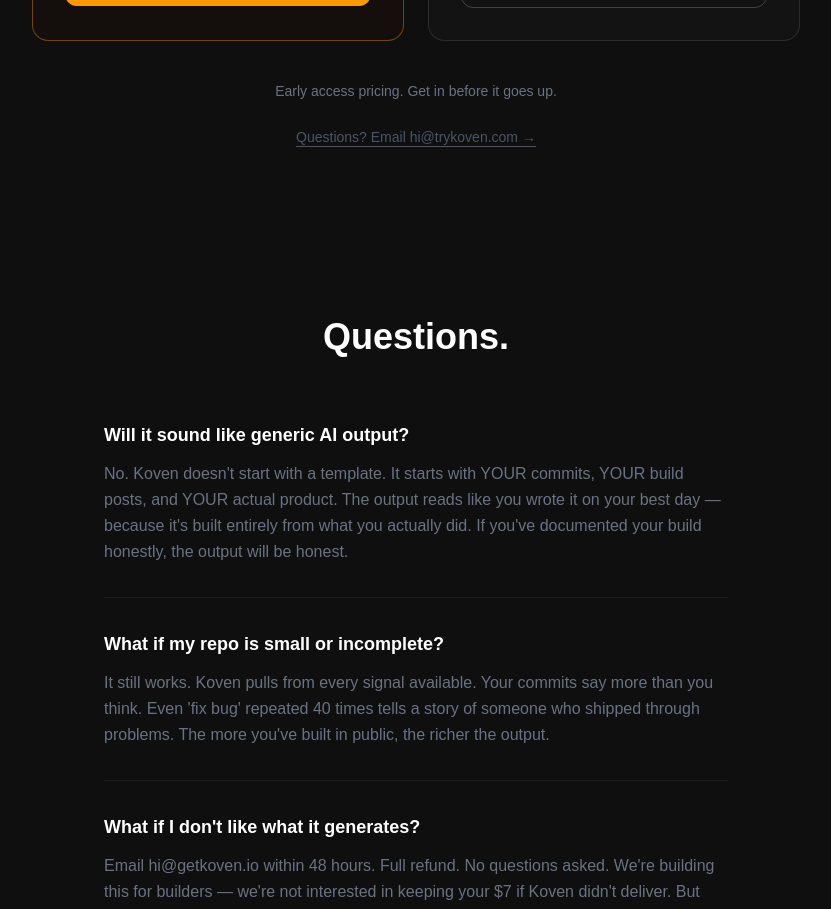
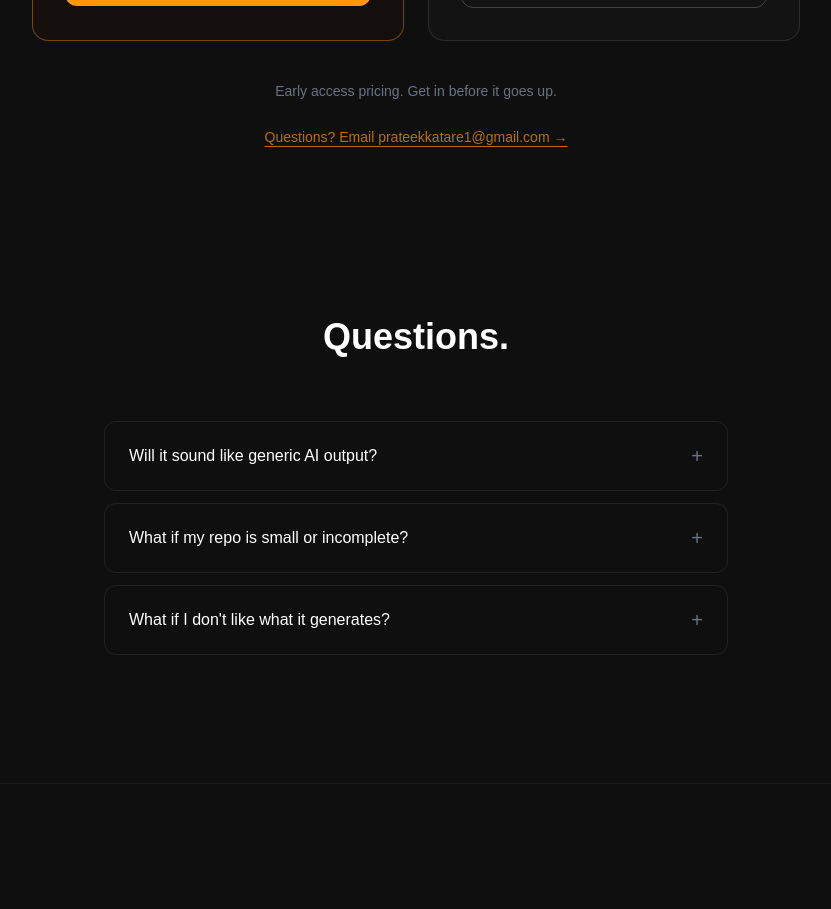
Before and after one commit to PrateekKatare1/koven, a Next.js app: page / in a window 1280 px wide. Shown: the part 5200-6109 px from the top of the page, without its empty margins (224-1055 px from the left). Built offline with nearby package versions, Linux system fonts and the light colour scheme; no server answers.

Commit message:
fix: accordion FAQ, remove GitHub footer, fix email to prateekkatare1@gmail.com, clean CTA copy, fix refund amount

```diff
--- a/app/page.tsx
+++ b/app/page.tsx
@@ -1,4 +1,6 @@
 'use client'
+
+import { useState } from 'react'
 
 const styles = `
   @keyframes float-up {
@@ -50,6 +52,7 @@
 export default function Home() {
   const earlyBirdUrl = process.env.NEXT_PUBLIC_POLAR_EARLY_BIRD_URL || '#'
   const builderPackUrl = process.env.NEXT_PUBLIC_POLAR_BUILDER_PACK_URL || '#'
+  const [openFaq, setOpenFaq] = useState<number | null>(null)
 
   return (
     <main style={{ backgroundColor: '#0f0f0f', minHeight: '100vh', color: '#fff' }}>
@@ -507,7 +510,7 @@
               rel="noopener noreferrer"
               className="bg-amber-500 hover:bg-amber-400 text-black font-bold px-8 py-3 rounded-xl transition-all"
             >
-              Get mine for $7 →
+              Get mine for $9 →
             </a>
           </div>
         </div>
@@ -575,7 +578,7 @@
           <div className="border border-amber-500/40 bg-amber-950/10 rounded-2xl p-8">
             <p className="text-amber-500 text-xs tracking-widest uppercase font-medium mb-4">EARLY BIRD</p>
             <div className="flex items-baseline gap-2">
-              <span className="text-white text-6xl font-bold">$7</span>
+              <span className="text-white text-6xl font-bold">$9</span>
               <span className="text-gray-600 text-sm">USD</span>
             </div>
             <p className="text-gray-600 text-sm mt-1 mb-6">One-time payment. No subscription.</p>
@@ -650,37 +653,59 @@
           Early access pricing. Get in before it goes up.
         </p>
         <a
-          href="mailto:hi@trykoven.com"
-          className="text-gray-600 text-sm
-            hover:text-gray-400 transition-colors
-            underline underline-offset-4"
+          href="mailto:prateekkatare1@gmail.com"
+          className="text-amber-500/70 hover:text-amber-400 transition-colors underline underline-offset-4 text-sm"
         >
-          Questions? Email hi@trykoven.com →
+          Questions? Email prateekkatare1@gmail.com →
         </a>
       </div>
 
       {/* FAQ */}
-      <section className="mt-32 px-4 md:px-6 max-w-2xl mx-auto">
-        <h2 className="text-white text-4xl font-bold text-center mb-16">Questions.</h2>
+      <section className="max-w-2xl mx-auto px-6 mt-32">
+        <h2 className="text-white text-4xl font-bold text-center mb-16">
+          Questions.
+        </h2>
 
-        <div className="space-y-8">
+        <div className="space-y-3">
           {[
             {
-              q: 'Will it sound like generic AI output?',
-              a: "No. Koven doesn't start with a template. It starts with YOUR commits, YOUR build posts, and YOUR actual product. The output reads like you wrote it on your best day — because it's built entirely from what you actually did. If you've documented your build honestly, the output will be honest.",
+              q: "Will it sound like generic AI output?",
+              a: "No. Koven doesn't start with a template. It starts with YOUR commits, YOUR build posts, and YOUR actual product. The output reads like you wrote it — because it's built entirely from what you actually did."
             },
             {
-              q: 'What if my repo is small or incomplete?',
-              a: "It still works. Koven pulls from every signal available. Your commits say more than you think. Even 'fix bug' repeated 40 times tells a story of someone who shipped through problems. The more you've built in public, the richer the output.",
+              q: "What if my repo is small or incomplete?",
+              a: "It still works. Koven pulls from every signal available. Your commits say more than you think. The more you've built in public, the richer the output."
             },
             {
               q: "What if I don't like what it generates?",
-              a: "Email hi@getkoven.io within 48 hours. Full refund. No questions asked. We're building this for builders — we're not interested in keeping your $7 if Koven didn't deliver. But we're betting it will.",
-            },
-          ].map(({ q, a }) => (
-            <div key={q} className="border-b border-white/5 pb-8">
-              <p className="text-white font-semibold text-lg mb-3">{q}</p>
-              <p className="text-gray-500 leading-relaxed">{a}</p>
+              a: "Email within 48 hours for a full refund. No questions asked. We're not interested in keeping your $9 if Koven didn't deliver."
+            }
+          ].map((faq, idx) => (
+            <div
+              key={idx}
+              className="border border-white/8 rounded-xl overflow-hidden"
+            >
+              <button
+                onClick={() => setOpenFaq(openFaq === idx ? null : idx)}
+                className="w-full flex items-center justify-between px-6 py-5 text-left hover:bg-white/2 transition-colors"
+              >
+                <span className="text-white font-medium text-sm md:text-base pr-4">
+                  {faq.q}
+                </span>
+                <span className={`text-gray-500 text-xl shrink-0 transition-transform duration-200 ${openFaq === idx ? 'rotate-45' : ''}`}>
+                  +
+                </span>
+              </button>
+
+              {openFaq === idx && (
+                <div className="px-6 pb-6">
+                  <div className="border-t border-white/5 pt-4">
+                    <p className="text-gray-400 text-sm leading-relaxed">
+                      {faq.a}
+                    </p>
+                  </div>
+                </div>
+              )}
             </div>
           ))}
         </div>
@@ -704,11 +729,11 @@
           rel="noopener noreferrer"
           className="mt-12 inline-block animate-glow bg-amber-500 hover:bg-amber-400 text-black font-bold px-12 py-5 rounded-xl text-lg transition-all"
         >
-          Get my case study — $7
+          Get my case study — $9
         </a>
 
-        <p className="mt-4 text-gray-600 text-sm">
-          One-time payment. Under 5 minutes. 48-hour refund if it&apos;s not what you expected.
+        <p className="text-gray-600 text-sm mt-4">
+          One-time payment. No subscription.
         </p>
       </section>
 
@@ -740,9 +765,8 @@
       <footer className="border-t border-white/5 px-4 md:px-6 py-8 mt-16">
         <div className="max-w-6xl mx-auto flex flex-col sm:flex-row justify-between items-center flex-wrap gap-4">
           <span className="text-gray-700 text-sm">© 2026 Koven · trykoven.com</span>
-          <a href="mailto:hi@trykoven.com" className="text-gray-700 text-sm hover:text-gray-400 transition-colors">hi@trykoven.com</a>
+          <a href="mailto:prateekkatare1@gmail.com" className="text-amber-500/70 hover:text-amber-400 transition-colors text-sm">prateekkatare1@gmail.com</a>
           <div className="flex gap-6">
-            <a href="https://github.com/PrateekKatare1/koven" target="_blank" rel="noopener noreferrer" className="text-gray-700 text-sm hover:text-gray-400 transition-colors">GitHub</a>
             <a href="/terms" className="text-gray-700 text-sm hover:text-gray-400 transition-colors">Terms</a>
             <a href="/privacy" className="text-gray-700 text-sm hover:text-gray-400 transition-colors">Privacy</a>
             <a href="/refund" className="text-gray-700 text-sm hover:text-gray-400 transition-colors">Refund</a>
```
